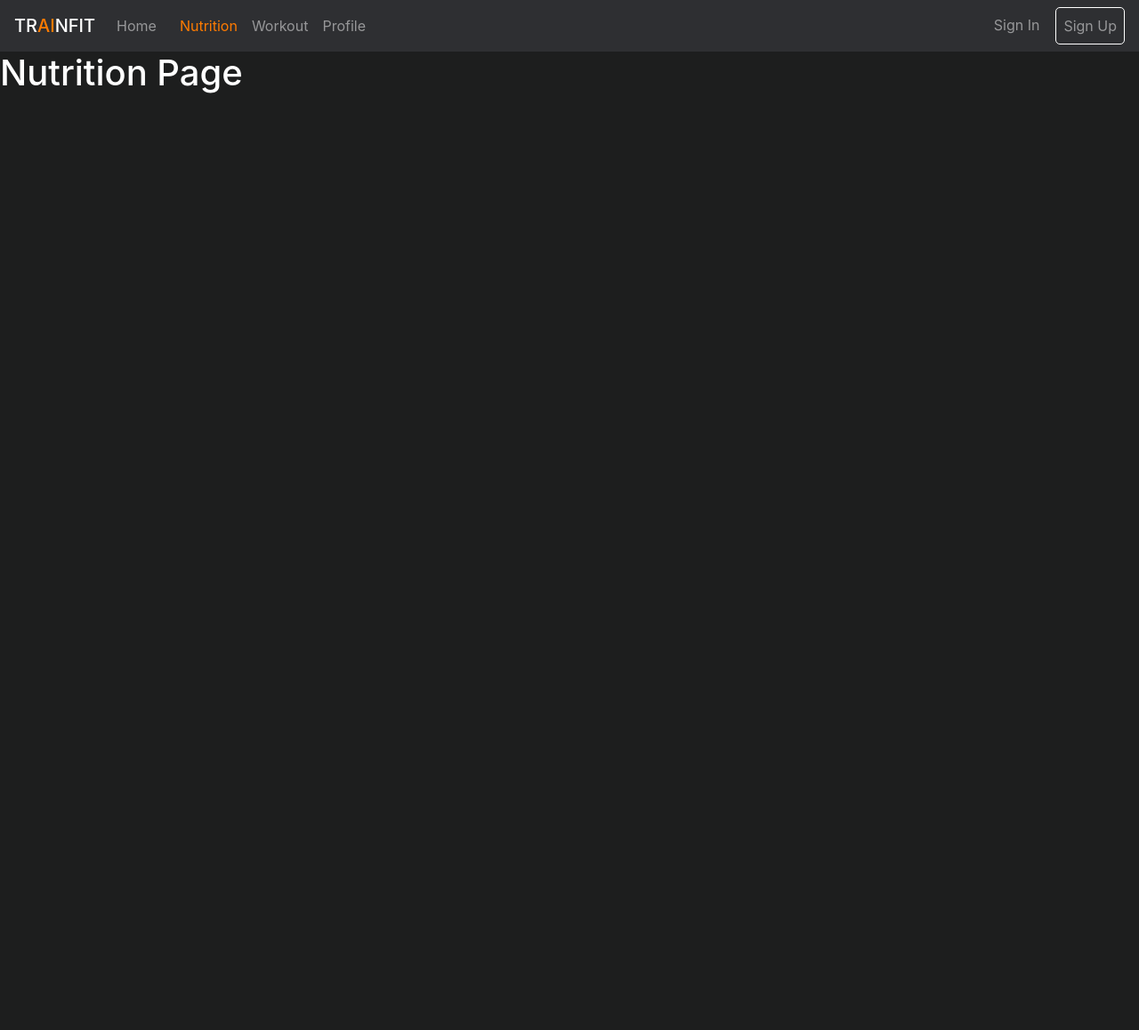
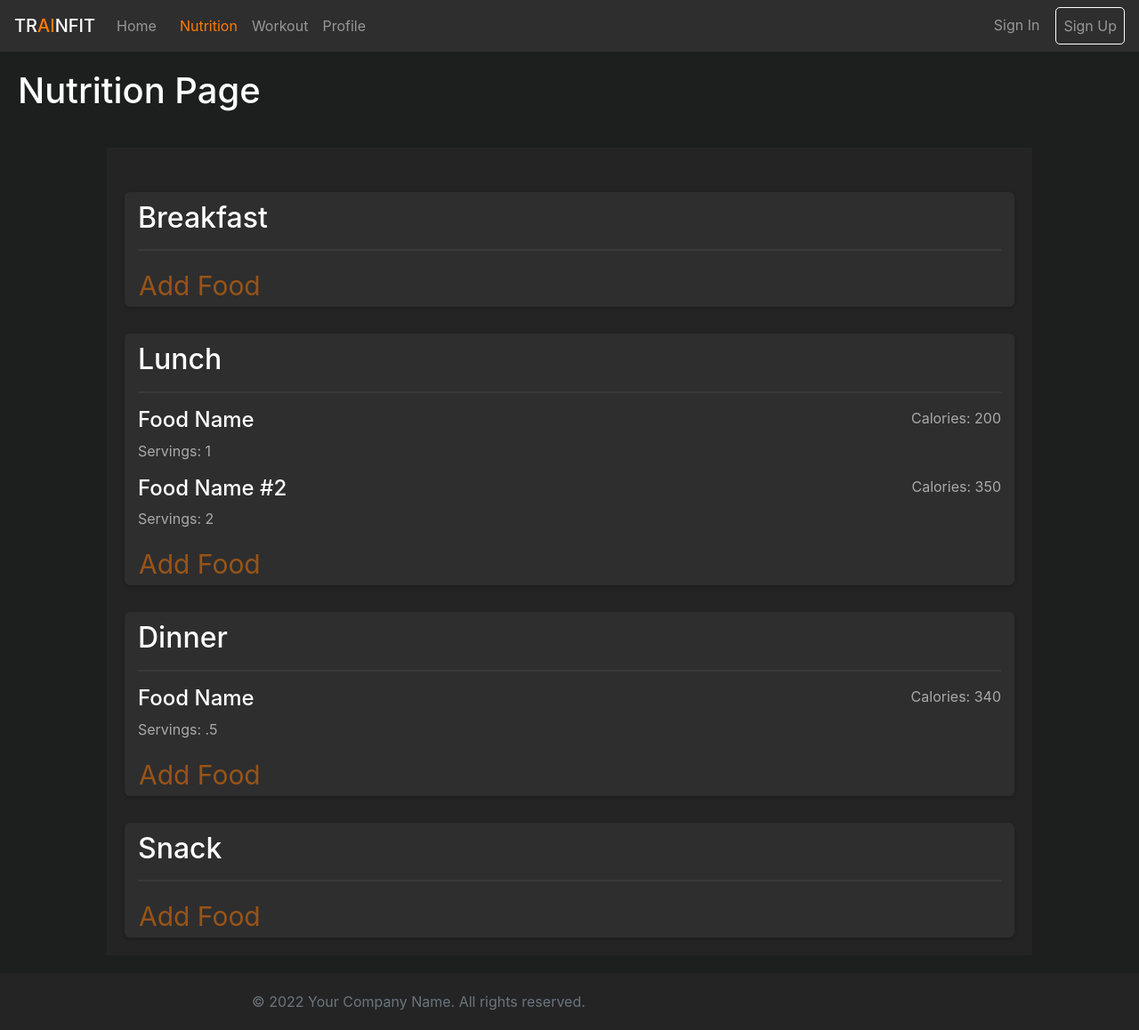
Before and after one commit to Cj-6/TrainFit, a Flask app: page /nutrition in a window 1280 px wide. Shown: the whole page at 89% size. Before the commit the page ends 105 px from the top, so only its background shows below. Run offline with Flask 3, Linux system fonts and the light colour scheme; some libraries are stand-ins or nearby versions.

Commit message:
finishing nutrition page and fixing layout

```diff
--- a/static/css/styles.css
+++ b/static/css/styles.css
@@ -3,6 +3,13 @@
 body {
     background-color: #1d1e1e;
     color: white;
+    display: flex;
+    flex-direction: column;
+    min-height: 100vh;
+}
+
+.page-title {
+    margin: 20px;
 }
 
 .navbar-brand {
@@ -23,7 +30,7 @@ body {
 }
 
 .navbar {
-    background-color: #2e2f32;
+    background-color: #2e2e2f;
 }
 
 /* Titles */
@@ -51,9 +58,17 @@ body {
 }
 
 
+footer {
+    width: 100%;
+    padding: 20px;
+    background-color: #242425;
+    color: #fff;
+    margin-top: auto;
+}
 
 
-/* ------------------------------------workout.html styling ------------------------------------------ */
+
+/* -------------------------workout.html styling ------------------------- */
 .col form div {
     display: flex;
 }
@@ -81,13 +96,55 @@ body {
 
 }
 
-.btn:hover{
-    color: orange !important;
+.btn:hover {
+    color: #FF7B00 !important;
     opacity: 100% !important;
 }
 
 .container {
-max-width: 60%;
+    max-width: 60%;
 }
 
-/* ------------------------------------workout.html styling ------------------------------------------ */
+/* -------------------------workout.html styling ------------------------- */
+
+/* -------------------------nutrition.html styling ------------------------- */
+.parent-container {
+    justify-content: center;
+    background-color: #242425;
+    margin: 20px auto;
+    padding: 20px;
+    width: fit-content;
+}
+
+.info-container {
+    background-color: #2e2e2f;
+    margin: 30px auto 0;
+    min-width: 1000px;
+    border-radius: 6px;
+    box-shadow: 0 2px 4px rgba(0, 0, 0, 0.2);
+    white-space: nowrap;
+}
+
+.container hr {
+    border-width: 2px;
+}
+
+.info-container-title {
+    padding: 10px 0 0 0;
+    /* Adjust this value as needed */
+}
+
+#servings,
+#calories {
+    color: #aaa;
+}
+
+hr {
+    border-color: #39393b;
+}
+
+.add-food-btn {
+    padding: 0;
+}
+
+/* --------------------------nutrition.html styling ------------------------- */
--- a/templates/layout.html
+++ b/templates/_layout.html
@@ -46,5 +46,10 @@
     <script src="https://code.jquery.com/jquery-3.3.1.slim.min.js"></script>
     <script src="https://stackpath.bootstrapcdn.com/bootstrap/4.3.1/js/bootstrap.min.js"></script>
 </body>
+<footer class="footer">
+    <div class="container">
+        <span class="text-muted">© 2022 Your Company Name. All rights reserved.</span>
+    </div>
+</footer>
 
 </html>
--- a/templates/index.html
+++ b/templates/index.html
@@ -1,4 +1,4 @@
-{% extends "layout.html" %}
+{% extends "_layout.html" %}
 
 {% block content %}
     <div>
--- a/templates/nutrition.html
+++ b/templates/nutrition.html
@@ -1,5 +1,71 @@
-{% extends "layout.html" %}
+{% extends "_layout.html" %}
+{% block content %}
+<h1 class="page-title">Nutrition Page</h1>
+<div class="parent-container">
 
-{% block content %}
-    <h1>Nutrition Page</h1>
+    <div class="container graph-container">
+        <!-- graphs here -->
+    </div>
+
+    <div class="container info-container">
+        <h2 class="info-container-title">Breakfast</h2>
+        <hr>
+        <!-- items will be dynamically added here -->
+        <button class="btn add-food-btn">Add Food</button>
+    </div>
+
+    <div class="container info-container">
+        <h2 class="info-container-title">Lunch</h2>
+        <hr>
+        <!-- items will be dynamically added here -->
+        <div class="food-item">
+            <div class="row">
+                <div class="col-6 text-left">
+                    <h4 id="food-name">Food Name</h4>
+                    <p id="servings">Servings: 1</p>
+                </div>
+                <div class="col-6 text-right">
+                    <p id="calories">Calories: 200</p>
+                </div>
+            </div>
+        </div>
+        <div class="food-item">
+            <div class="row">
+                <div class="col-6 text-left">
+                    <h4 id="food-name">Food Name #2</h4>
+                    <p id="servings">Servings: 2</p>
+                </div>
+                <div class="col-6 text-right">
+                    <p id="calories">Calories: 350</p>
+                </div>
+            </div>
+        </div>
+        <button class="btn add-food-btn">Add Food</button>
+    </div>
+
+    <div class="container info-container">
+        <h2 class="info-container-title">Dinner</h2>
+        <hr>
+        <!-- Food items will be dynamically added here -->
+        <div class="food-item">
+            <div class="row">
+                <div class="col-6 text-left">
+                    <h4 id="food-name">Food Name</h4>
+                    <p id="servings">Servings: .5</p>
+                </div>
+                <div class="col-6 text-right">
+                    <p id="calories">Calories: 340</p>
+                </div>
+            </div>
+        </div>
+        <button class="btn add-food-btn">Add Food</button>
+    </div>
+
+    <div class="container info-container">
+        <h2 class="info-container-title">Snack</h2>
+        <hr>
+        <!-- Food items will be dynamically added here -->
+        <button class="btn add-food-btn">Add Food</button>
+    </div>
+</div>
 {% endblock %}
--- a/templates/profile.html
+++ b/templates/profile.html
@@ -1,4 +1,4 @@
-{% extends 'layout.html' %}
+{% extends '_layout.html' %}
 
 
 {% block content %}
--- a/templates/signin.html
+++ b/templates/signin.html
@@ -1,4 +1,4 @@
-{% extends 'layout.html' %}
+{% extends '_layout.html' %}
 
 
 {% block content %}
--- a/templates/workout.html
+++ b/templates/workout.html
@@ -1,4 +1,4 @@
-{% extends "layout.html" %}
+{% extends "_layout.html" %}
 
 {% block content %}
 <h1>Workout Page</h1>
```
Lines whose indentation alone changed are shown as unchanged.
